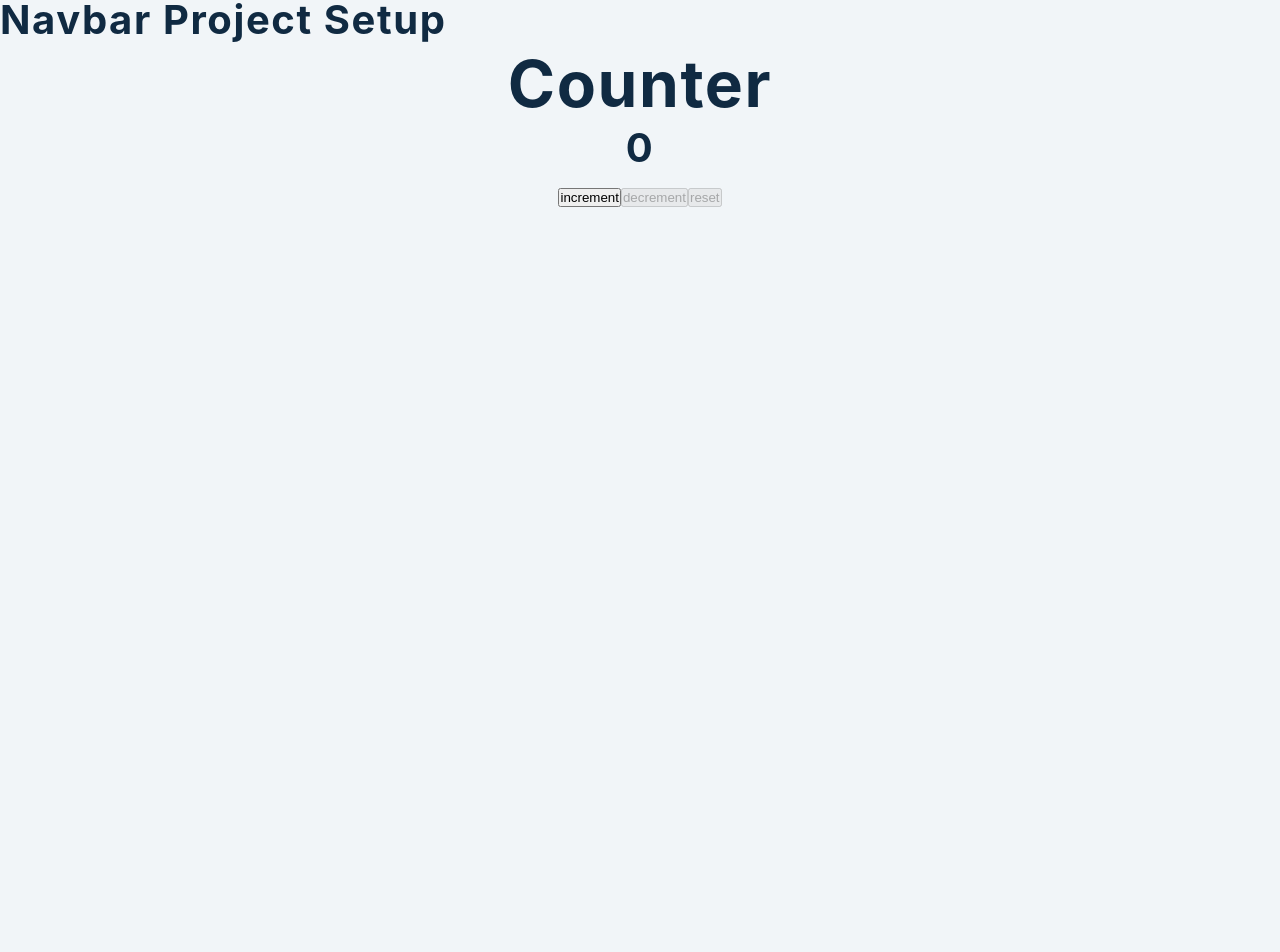
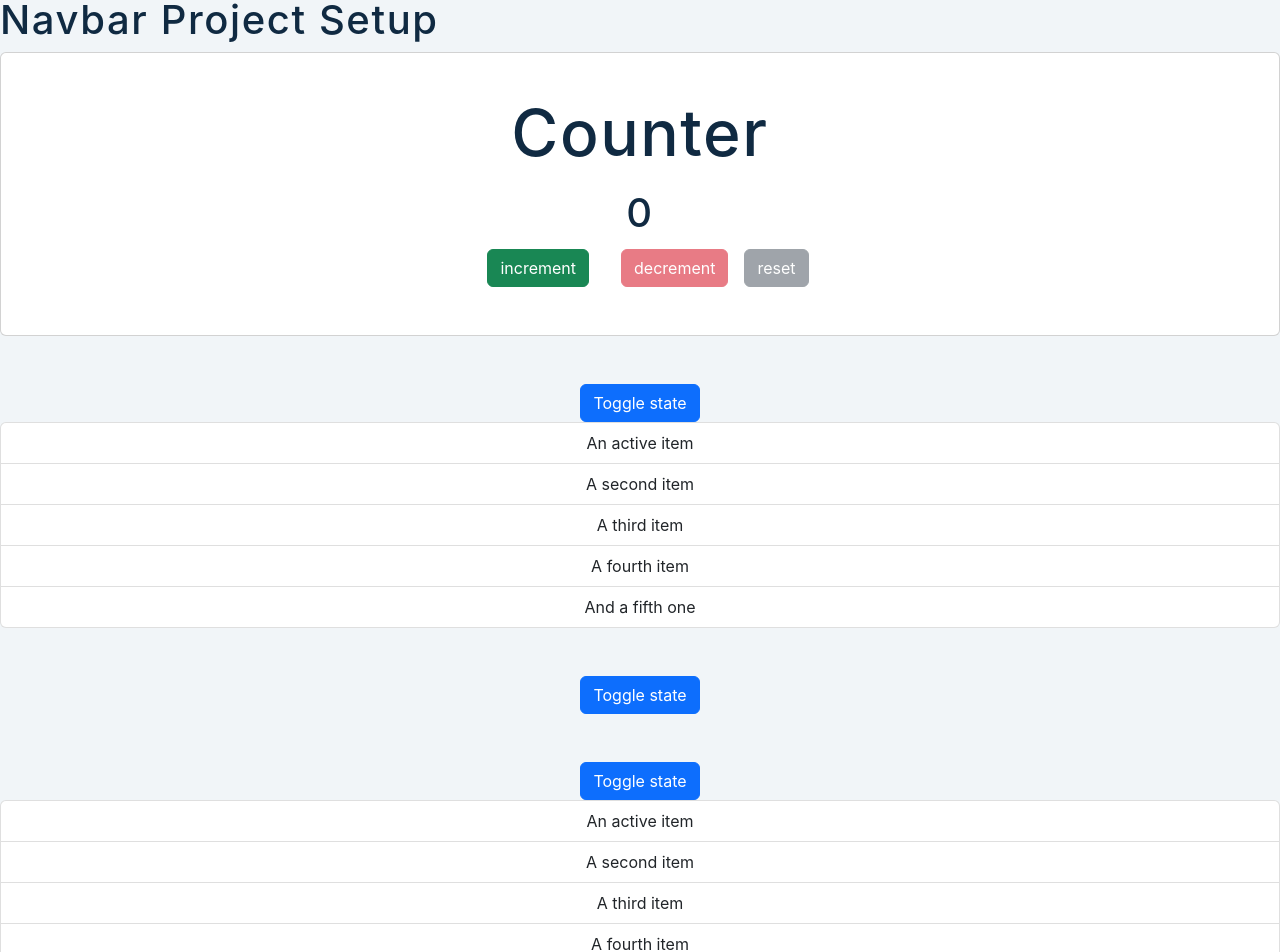
Before and after one commit to domchu/practical, a React (Create React App) app: page / in a window 1280 px wide. Shown: the top 952 px of the page. Before the commit the page ends 800 px from the top, so only its background shows below. Built offline with nearby package versions, Linux system fonts and the light colour scheme.

Commit message:
chores:done with the hide and show

```diff
--- a/public/index.html
+++ b/public/index.html
@@ -10,6 +10,7 @@
       content="Web site created using create-react-app"
     />
     <link rel="apple-touch-icon" href="%PUBLIC_URL%/logo192.png" />
+    <link rel="stylesheet" href="https://cdn.jsdelivr.net/npm/bootstrap@5.2.3/dist/css/bootstrap.min.css" >
 
     <title>Navbar | React App</title>
   </head>
--- a/src/App.js
+++ b/src/App.js
@@ -1,11 +1,17 @@
 import React from "react";
 import Counter from "./Counter/Counter";
+import SampleOne from "./Toggle/SampleOne";
+import SampleThree from "./Toggle/SampleThree";
+import SampleTwo from "./Toggle/SampleTwo";
 // import Navbar from "./Navbar";
 function App() {
   return (
     <>
       <h2>navbar project setup</h2>
       <Counter />
+      <SampleOne />
+      <SampleTwo />
+      <SampleThree />
     </>
   );
 }
--- a/src/Counter/Counter.js
+++ b/src/Counter/Counter.js
@@ -8,22 +8,22 @@ const Counter = () => {
   };
   return (
     <>
-      <div style={{ textAlign: "center" }}>
+      <div style={{ textAlign: "center" }} className="card py-5">
         <h1>counter</h1>
         <div style={{ fontSize: "20px" }}>
-          <h2>{count}</h2>
-          <button className="inc" onClick={handleInc}>
+          <h2 className="my-3">{count}</h2>
+          <button className="btn btn-success mx-3" onClick={handleInc}>
             increment
           </button>
           <button
-            className="inc"
+            className="btn btn-danger mx-3"
             onClick={() => setCount(count - 1)}
             disabled={count === 0}
           >
             decrement
           </button>
           <button
-            className="inc"
+            className="btn btn-secondary"
             onClick={() => setCount(0)}
             disabled={count === 0}
           >
--- /dev/null
+++ b/src/Toggle/SampleOne.js
@@ -0,0 +1,28 @@
+import React, { useState } from "react";
+
+const SampleOne = () => {
+  //using inline function and logical (!) operator
+  const [toggle, setToggle] = useState(true);
+  return (
+    <>
+      <div style={{ textAlign: "center", marginTop: "3rem" }}>
+        <button className="btn btn-primary" onClick={() => setToggle(!toggle)}>
+          Toggle state
+        </button>
+        {toggle && (
+          <ul class="list-group">
+            <li class="list-group-item " aria-current="">
+              An active item
+            </li>
+            <li class="list-group-item">A second item</li>
+            <li class="list-group-item">A third item</li>
+            <li class="list-group-item">A fourth item</li>
+            <li class="list-group-item">And a fifth one</li>
+          </ul>
+        )}
+      </div>
+    </>
+  );
+};
+
+export default SampleOne;
--- /dev/null
+++ b/src/Toggle/SampleThree.js
@@ -0,0 +1,29 @@
+import React, { useState } from "react";
+
+const SampleThree = () => {
+  //css style
+  const [toggle, setToggle] = useState(true);
+
+  const handeToggle = () => {
+    setToggle(!toggle);
+  };
+  return (
+    <div style={{ textAlign: "center", marginTop: "3rem" }}>
+      <button className="btn btn-primary" onClick={handeToggle}>
+        Toggle state
+      </button>
+
+      <ul class="list-group" style={{ display: toggle ? "block" : "none" }}>
+        <li class="list-group-item " aria-current="">
+          An active item
+        </li>
+        <li class="list-group-item">A second item</li>
+        <li class="list-group-item">A third item</li>
+        <li class="list-group-item">A fourth item</li>
+        <li class="list-group-item">And a fifth one</li>
+      </ul>
+    </div>
+  );
+};
+
+export default SampleThree;
--- /dev/null
+++ b/src/Toggle/SampleTwo.js
@@ -0,0 +1,31 @@
+import React, { useState } from "react";
+
+const SampleTwo = () => {
+  const [toggle, setToggle] = useState(false);
+
+  const handeToggle = () => {
+    setToggle(!toggle);
+  };
+  return (
+    <div style={{ textAlign: "center", marginTop: "3rem" }}>
+      <button className="btn btn-primary" onClick={handeToggle}>
+        Toggle state
+      </button>
+      {toggle ? (
+        <ul class="list-group">
+          <li class="list-group-item " aria-current="">
+            An active item
+          </li>
+          <li class="list-group-item">A second item</li>
+          <li class="list-group-item">A third item</li>
+          <li class="list-group-item">A fourth item</li>
+          <li class="list-group-item">And a fifth one</li>
+        </ul>
+      ) : (
+        <></>
+      )}
+    </div>
+  );
+};
+
+export default SampleTwo;
```
